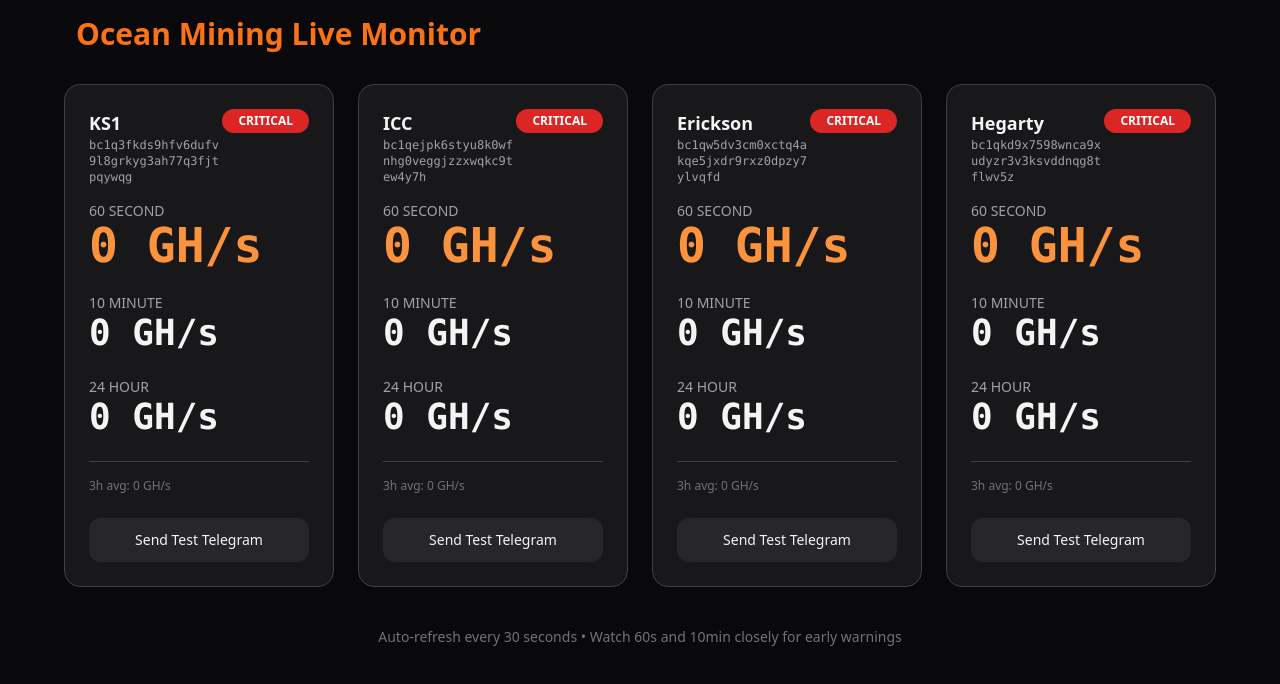
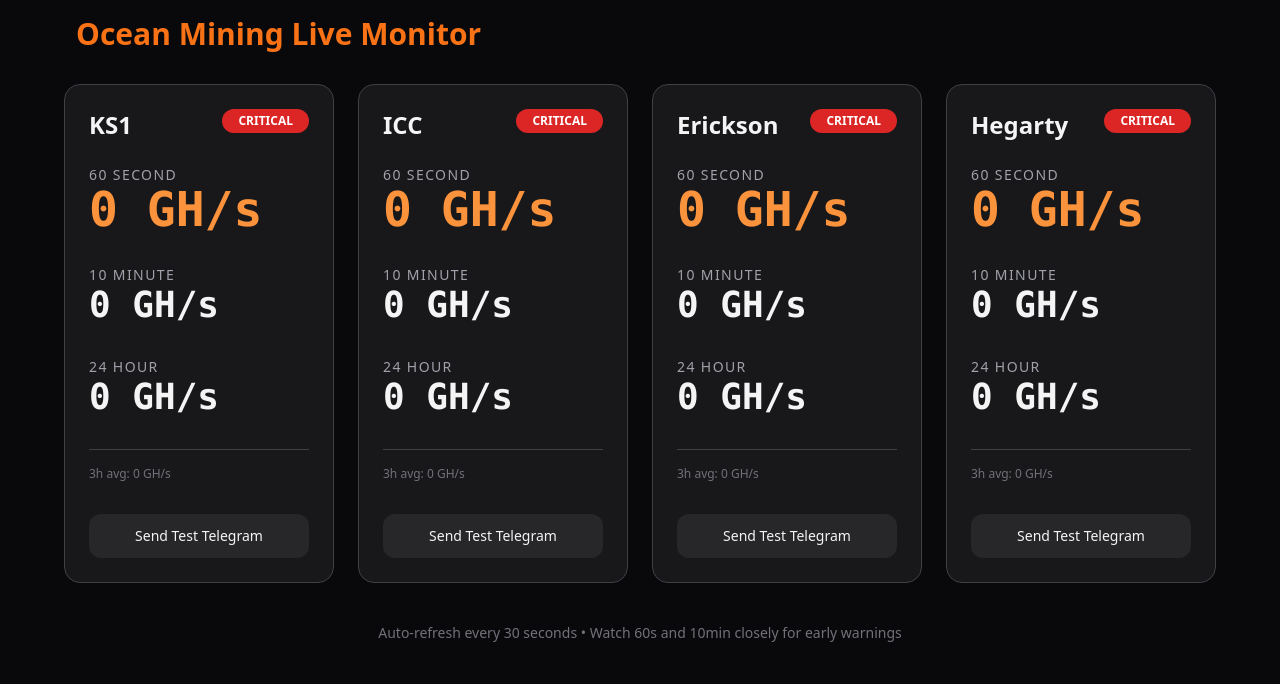
Before and after one commit to scottwilhelm-spec/ocean-test, a plain HTML site: page index.html in a window 1280 px wide. Drawn offline with nearby package versions, Linux system fonts and the light colour scheme; no server answers; some icons are missing.

Commit message:
Add files via upload

```diff
--- a/index.html
+++ b/index.html
@@ -8,7 +8,7 @@
   <link rel="stylesheet" href="https://cdnjs.cloudflare.com/ajax/libs/font-awesome/6.5.1/css/all.min.css">
   <style>
     body { font-family: system-ui, -apple-system, sans-serif; }
-    .value { font-size: 2.5rem; line-height: 1; }
+    .value { font-size: 2.8rem; line-height: 1; }
   </style>
 </head>
 <body class="bg-zinc-950 text-zinc-100 min-h-screen p-4">
@@ -28,10 +28,10 @@
 
   <script>
     const miners = [
-      { id: 1, address: "bc1q3fkds9hfv6dufv9l8grkyg3ah77q3fjtpqywqg", label: "KS1" },
-      { id: 2, address: "bc1qejpk6styu8k0wfnhg0veggjzzxwqkc9tew4y7h", label: "ICC" },
-      { id: 3, address: "bc1qw5dv3cm0xctq4akqe5jxdr9rxz0dpzy7ylvqfd", label: "Erickson" },
-      { id: 4, address: "bc1qkd9x7598wnca9xudyzr3v3ksvddnqg8tflwv5z", label: "Hegarty" }
+      { label: "KS1",      address: "bc1q3fkds9hfv6dufv9l8grkyg3ah77q3fjtpqywqg" },
+      { label: "ICC",      address: "bc1qejpk6styu8k0wfnhg0veggjzzxwqkc9tew4y7h" },
+      { label: "Erickson", address: "bc1qw5dv3cm0xctq4akqe5jxdr9rxz0dpzy7ylvqfd" },
+      { label: "Hegarty",  address: "bc1qkd9x7598wnca9xudyzr3v3ksvddnqg8tflwv5z" }
     ];
 
     const BOT_TOKEN = "8662798406:AAHRZp2q6wVbFDGsmPVZNnCEPF3xQFch5Ng";
@@ -77,40 +77,36 @@
 
         const html = `
           <div class="bg-zinc-900 border border-zinc-700 rounded-2xl p-6">
-            <div class="flex justify-between items-start mb-4">
-              <div>
-                <div class="text-lg font-semibold">${miner.label}</div>
-                <div class="text-zinc-400 text-xs font-mono break-all">${miner.address}</div>
-              </div>
+            <div class="flex justify-between items-start mb-6">
+              <div class="text-2xl font-semibold">${miner.label}</div>
               <span class="px-4 py-1 text-xs font-bold rounded-full ${status.color === 'red' ? 'bg-red-600 text-white' : status.color === 'yellow' ? 'bg-yellow-500 text-black' : 'bg-green-600 text-white'}">
                 ${status.label}
               </span>
             </div>
 
-            <!-- Large values as requested -->
-            <div class="space-y-6">
+            <div class="space-y-8">
               <div>
-                <div class="text-zinc-400 text-sm">60 SECOND</div>
+                <div class="text-zinc-400 text-sm tracking-widest">60 SECOND</div>
                 <div class="value text-5xl font-bold font-mono text-orange-400">${formatHR(data.hashrate_60s)}</div>
               </div>
 
               <div>
-                <div class="text-zinc-400 text-sm">10 MINUTE</div>
+                <div class="text-zinc-400 text-sm tracking-widest">10 MINUTE</div>
                 <div class="value text-4xl font-bold font-mono">${formatHR(data.hashrate_600s)}</div>
               </div>
 
               <div>
-                <div class="text-zinc-400 text-sm">24 HOUR</div>
+                <div class="text-zinc-400 text-sm tracking-widest">24 HOUR</div>
                 <div class="value text-4xl font-bold font-mono">${formatHR(data.hashrate_86400s)}</div>
               </div>
             </div>
 
-            <div class="mt-6 pt-4 border-t border-zinc-700 text-xs text-zinc-500">
+            <div class="mt-8 pt-4 border-t border-zinc-700 text-xs text-zinc-500">
               3h avg: ${formatHR(data.hashrate_10800s)}
             </div>
 
             <button onclick="sendTestMessage()"
-                    class="mt-6 w-full bg-zinc-800 hover:bg-zinc-700 py-3 rounded-xl text-sm">
+                    class="mt-8 w-full bg-zinc-800 hover:bg-zinc-700 py-3 rounded-xl text-sm font-medium">
               Send Test Telegram
             </button>
           </div>
@@ -126,10 +122,10 @@
         headers: { "Content-Type": "application/json" },
         body: JSON.stringify({ chat_id: CHAT_ID, text: msg })
       });
-      alert("✅ Test message sent!");
+      alert("✅ Test message sent to Telegram!");
     }
 
-    // Auto refresh
+    // Auto refresh every 30 seconds
     setInterval(updateDashboard, 30000);
     updateDashboard();
   </script>
```
